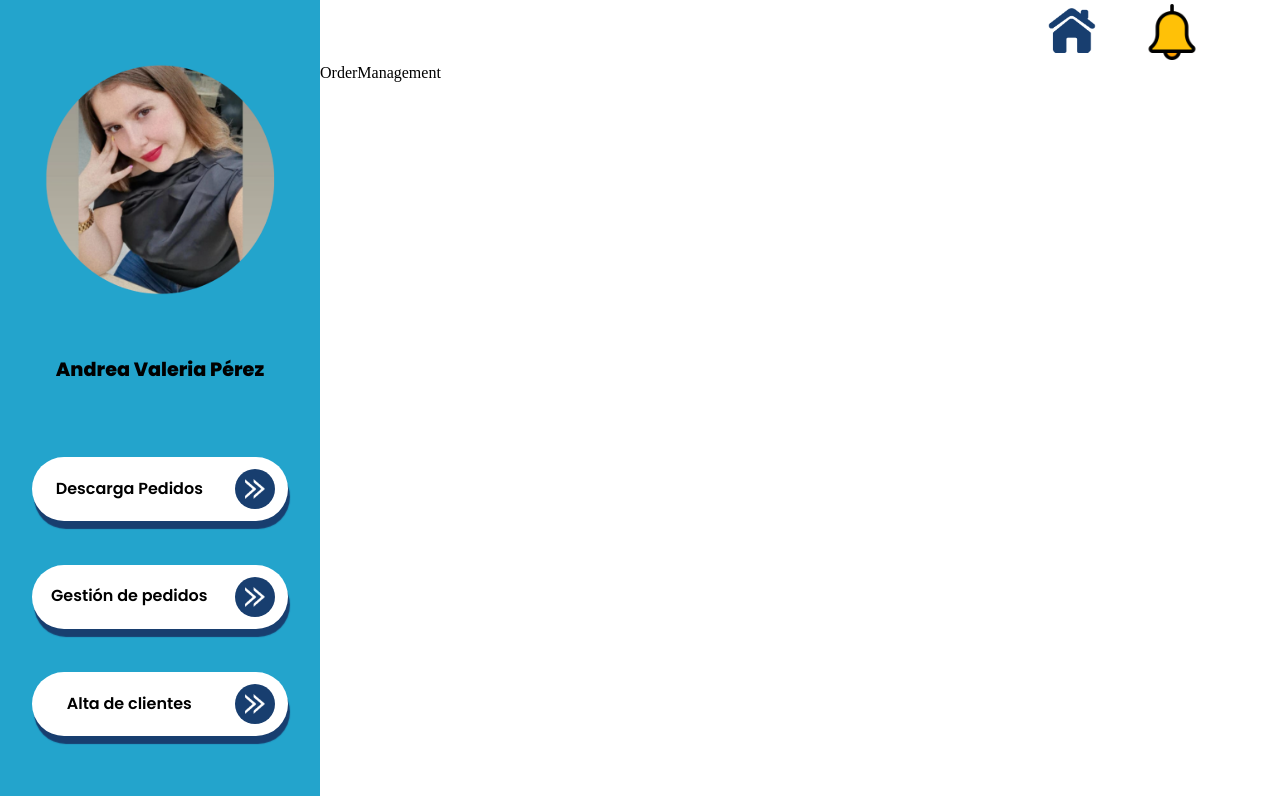
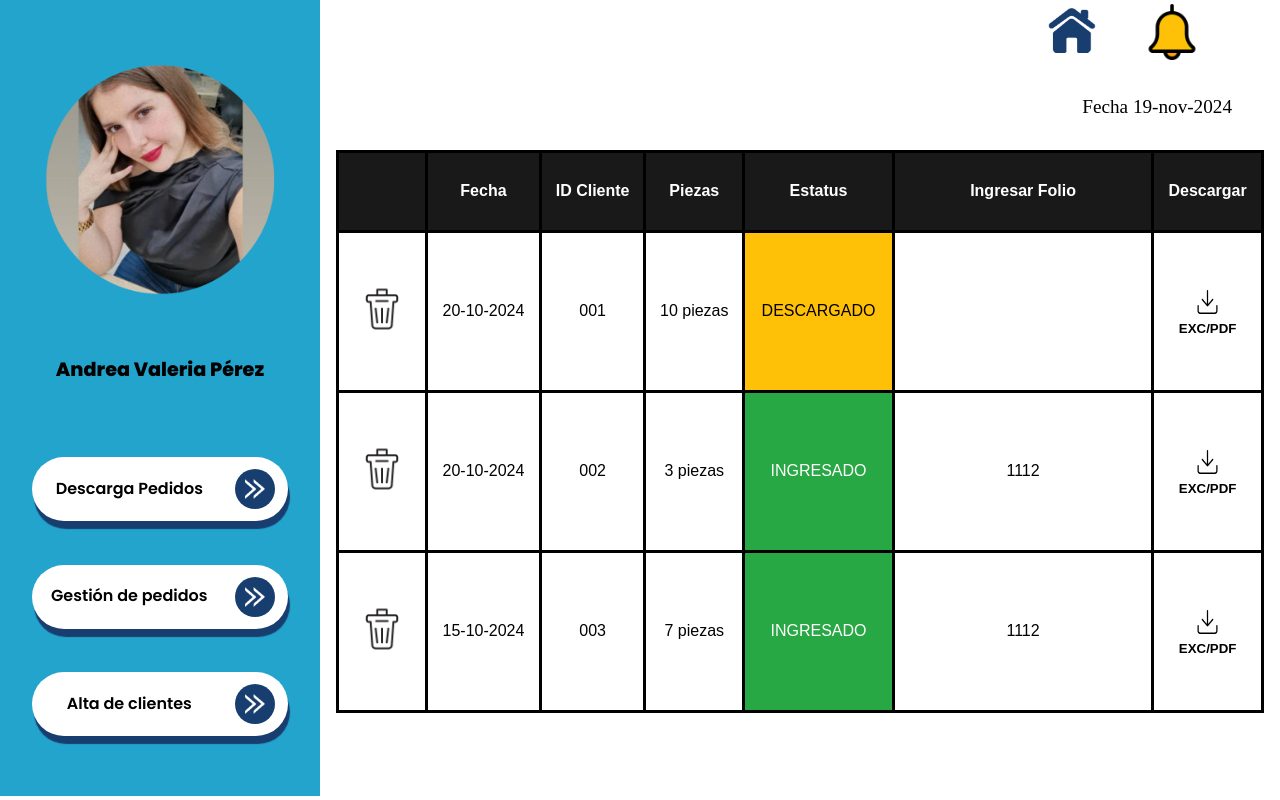
Before and after one commit to jako12287/FonelliV2Web, a React (Vite) app: page /order-management in a window 1280 px wide. Built offline with nearby package versions, Linux system fonts and the light colour scheme.

Commit message:
order download and order management mockup

```diff
--- a/package.json
+++ b/package.json
@@ -11,6 +11,7 @@
   },
   "dependencies": {
     "@hookform/resolvers": "^3.9.1",
+    "moment": "^2.30.1",
     "normalize.css": "^8.0.1",
     "react": "^18.3.1",
     "react-dom": "^18.3.1",
--- a/src/components/Loading/index.tsx
+++ b/src/components/Loading/index.tsx
@@ -1,10 +1,11 @@
 import styles from "../../styles/Loading.module.css";
+import Logo from "../../assets/logo/favicon.png"
 const Loading = () => {
   return (
     <div className={styles.container}>
+      <img src={Logo} width={50} height={50}/>
       <h3>FONELLI</h3>
-      <div className={styles.loader} />
-      <h3>Cargando...</h3>
+
     </div>
   );
 };
--- /dev/null
+++ b/src/components/TableDataDownload/index.tsx
@@ -0,0 +1,76 @@
+import styles from "../../styles/TableData.module.css";
+import { StatusProps } from "../../types";
+import LogoDownload from "../../assets/icons/download.png";
+
+interface fakeDataProps {
+  _id: string;
+  date: string;
+  piezas: number;
+  status: StatusProps;
+  folio: string;
+}
+
+const fakeData: fakeDataProps[] = [
+  {
+    _id: "001",
+    date: "20-10-2024",
+    piezas: 10,
+    status: StatusProps.PENDING,
+    folio: "1112",
+  },
+  {
+    _id: "002",
+    date: "20-10-2024",
+    piezas: 3,
+    status: StatusProps.PENDING,
+    folio: "1112",
+  },
+  {
+    _id: "003",
+    date: "15-10-2024",
+    piezas: 7,
+    status: StatusProps.PENDING,
+    folio: "1112",
+  },
+];
+const TableData = () => {
+  return (
+    <div className={styles.tableContainer}>
+      <table className={styles.customTable}>
+        <thead>
+          <tr>
+            <th>Fecha</th>
+            <th>ID Cliente</th>
+            <th>Piezas</th>
+            <th>Estatus</th>
+            <th>Descargar</th>
+          </tr>
+        </thead>
+        <tbody>
+          {fakeData.map((item) => (
+            <tr key={item._id}>
+              <td>{item.date}</td>
+              <td>{item._id}</td>
+              <td>{item.piezas} piezas</td>
+              <td
+                className={`${
+                  item.status === "PENDING"
+                    ? styles.statusPending
+                    : styles.statusCaptured
+                }`}
+              >
+                {item.status === "PENDING" ? "PENDIENTE" : "CAPTURADO"}
+              </td>
+              <td className={styles.cursorPointer}>
+                <img src={LogoDownload} width={25} height={30} />
+                <h5>EXC/PDF</h5>
+              </td>
+            </tr>
+          ))}
+        </tbody>
+      </table>
+    </div>
+  );
+};
+
+export default TableData;
--- /dev/null
+++ b/src/components/TableDataManagement/index.tsx
@@ -0,0 +1,83 @@
+import styles from "../../styles/TableDataManagement.module.css";
+import { StatusProps } from "../../types";
+import LogoDownload from "../../assets/icons/download.png"
+import IconTrash from "../../assets/icons/trash.png"
+
+interface fakeDataProps {
+  _id: string;
+  date: string;
+  piezas: number;
+  status: StatusProps;
+  folio: string | null;
+}
+
+const fakeData: fakeDataProps[] = [
+  {
+    _id: "001",
+    date: "20-10-2024",
+    piezas: 10,
+    status: StatusProps.DOWNLOAD,
+    folio: null,
+  },
+  {
+    _id: "002",
+    date: "20-10-2024",
+    piezas: 3,
+    status: StatusProps.PENDING,
+    folio: "1112",
+  },
+  {
+    _id: "003",
+    date: "15-10-2024",
+    piezas: 7,
+    status: StatusProps.PENDING,
+    folio: "1112",
+  },
+];
+const TableData = () => {
+  return (
+    <div className={styles.tableContainer}>
+      <table className={styles.customTable}>
+        <thead>
+          <tr>
+            <th></th>
+            <th>Fecha</th>
+            <th>ID Cliente</th>
+            <th>Piezas</th>
+            <th>Estatus</th>
+            <th>Ingresar Folio</th>
+            <th>Descargar</th>
+          </tr>
+        </thead>
+        <tbody>
+          {fakeData.map((item) => (
+            <tr key={item._id}>
+              <td>
+                <img src={IconTrash} width={60} height={60} className={styles.cursorPointer}/>
+              </td>
+              <td>{item.date}</td>
+              <td>{item._id}</td>
+              <td>{item.piezas} piezas</td>
+              <td
+                className={`${
+                  item.status === "DOWNLOAD"
+                    ? styles.statusPending
+                    : styles.statusCaptured
+                }`}
+              >
+                {item.status === "DOWNLOAD" ? "DESCARGADO" : "INGRESADO"}
+              </td>
+              <td>{item.folio ? item.folio : <input type="number" name="folio" className={styles.inputFolio}/>}</td>
+              <td className={styles.cursorPointer}>
+                <img src={LogoDownload} width={25} height={30}/>
+                <h5>EXC/PDF</h5>
+              </td>
+            </tr>
+          ))}
+        </tbody>
+      </table>
+    </div>
+  );
+};
+
+export default TableData;
--- a/src/styles/Loading.module.css
+++ b/src/styles/Loading.module.css
@@ -1 +1,7 @@
-.container{}
+.container{
+    display: flex;
+    justify-content: center;
+    align-items: center;
+    width: 100vw;
+    height: 100vh;
+}
--- /dev/null
+++ b/src/styles/OrderDownload.module.css
@@ -0,0 +1,12 @@
+.container{
+}
+
+.textDate{
+    font-size: 1.2rem;
+    margin-bottom: 1rem;
+    display: flex;
+    align-items: center;
+    justify-content: flex-end;
+    padding-right: 3rem;
+    margin-top: 2rem;
+}
--- /dev/null
+++ b/src/styles/TableData.module.css
@@ -0,0 +1,52 @@
+.tableContainer {
+    padding: 1rem;
+    overflow-x: auto;
+  }
+
+  .customTable {
+    width: 100%;
+    border-collapse: collapse;
+    font-family: Arial, sans-serif;
+  }
+
+  .customTable td{
+    height: 10rem;
+  }
+  .customTable th,
+  .customTable td {
+    border: 3px solid #000;
+    padding: 0.5rem;
+    text-align: center;
+  }
+
+  .customTable th {
+    background-color: #191919;
+    color: var(--white-color);
+    font-weight: bold;
+    height: 5rem;
+  }
+
+  .statusPending {
+    background-color: #ffc107; /* Color para estado pendiente */
+    color: #000;
+  }
+
+  .statusCaptured {
+    background-color: #28a745; /* Color para estado capturado */
+    color: #fff;
+  }
+
+  .actionButton {
+    background-color: transparent;
+    border: none;
+    color: #007bff;
+    cursor: pointer;
+    text-decoration: underline;
+  }
+
+  .actionButton:hover {
+    color: #0056b3;
+  }
+  .cursorPointer{
+    cursor: pointer;
+  }
--- /dev/null
+++ b/src/styles/TableDataManagement.module.css
@@ -0,0 +1,60 @@
+.tableContainer {
+    padding: 1rem;
+    overflow-x: auto;
+  }
+
+  .customTable {
+    width: 100%;
+    border-collapse: collapse;
+    font-family: Arial, sans-serif;
+  }
+
+  .customTable td{
+    height: 10rem;
+  }
+  .customTable th,
+  .customTable td {
+    border: 3px solid #000;
+    padding: 0.5rem;
+    text-align: center;
+  }
+
+  .customTable th {
+    background-color: #191919;
+    color: var(--white-color);
+    font-weight: bold;
+    height: 5rem;
+  }
+
+  .statusPending {
+    background-color: #ffc107; /* Color para estado pendiente */
+    color: #000;
+  }
+
+  .statusCaptured {
+    background-color: #28a745; /* Color para estado capturado */
+    color: #fff;
+  }
+
+  .actionButton {
+    background-color: transparent;
+    border: none;
+    color: #007bff;
+    cursor: pointer;
+    text-decoration: underline;
+  }
+
+  .actionButton:hover {
+    color: #0056b3;
+  }
+
+
+  .inputFolio{
+    height: 4rem;
+    border:none;
+    text-align: center;
+  }
+
+  .cursorPointer{
+    cursor: pointer;
+  }
--- a/src/types/index.ts
+++ b/src/types/index.ts
@@ -2,3 +2,13 @@ export interface PropsForm {
     password: string;
     email: string;
 }
+
+export enum StatusProps {
+    CAUTGHT = 'CAUTGHT',
+    REQUIRED = 'REQUIRED',
+    DELETE = 'DELETE',
+    DELIVERED = 'DELIVERED',
+    CANCELLED = 'CANCELLED',
+    PENDING = 'PENDING',
+    DOWNLOAD = 'DOWNLOAD',
+  }
--- a/src/views/OrderDownload/index.tsx
+++ b/src/views/OrderDownload/index.tsx
@@ -1,6 +1,18 @@
+import TableData from "../../components/TableDataDownload";
+import styles from "../../styles/OrderDownload.module.css";
+import moment from "moment";
+moment.locale("es");
+
 const OrderDownload = () => {
-    return <div>OrderDownload</div>;
-  };
+  const formattedDate = moment(new Date()).format("DD-MMM-YYYY").toLowerCase();
+  return (
+    <div className={styles.container}>
+      <div className={styles.textDate}>Fecha {formattedDate}</div>
+      <div>
+        <TableData />
+      </div>
+    </div>
+  );
+};
 
-
-  export default OrderDownload;
+export default OrderDownload;
--- a/src/views/OrderManagement/index.tsx
+++ b/src/views/OrderManagement/index.tsx
@@ -1,6 +1,18 @@
+import TableData from "../../components/TableDataManagement";
+import styles from "../../styles/OrderDownload.module.css";
+import moment from "moment";
+moment.locale("es");
 const OrderManagement = () => {
-    return <div>OrderManagement</div>;
-  };
+  const formattedDate = moment(new Date()).format("DD-MMM-YYYY").toLowerCase();
 
+  return (
+    <div className={styles.container}>
+      <div className={styles.textDate}>Fecha {formattedDate}</div>
+      <div>
+        <TableData />
+      </div>
+    </div>
+  );
+};
 
-  export default OrderManagement;
+export default OrderManagement;
```
Also changed, not shown: src/assets/icons/download.png (added), src/assets/logo/favicon.png (added).
